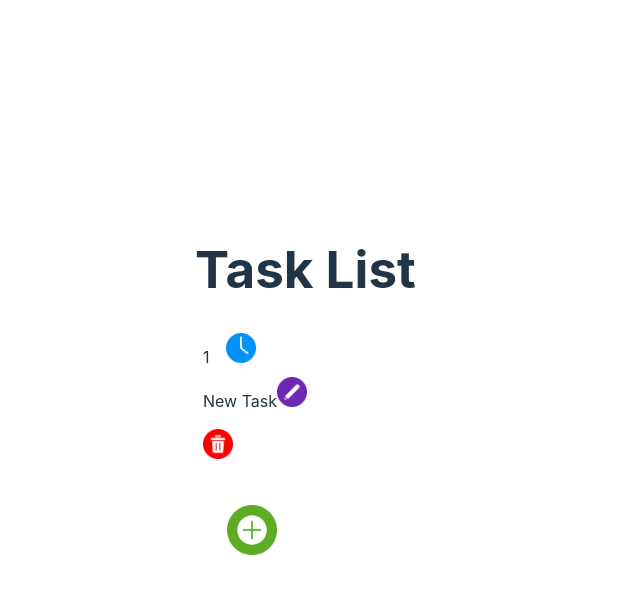
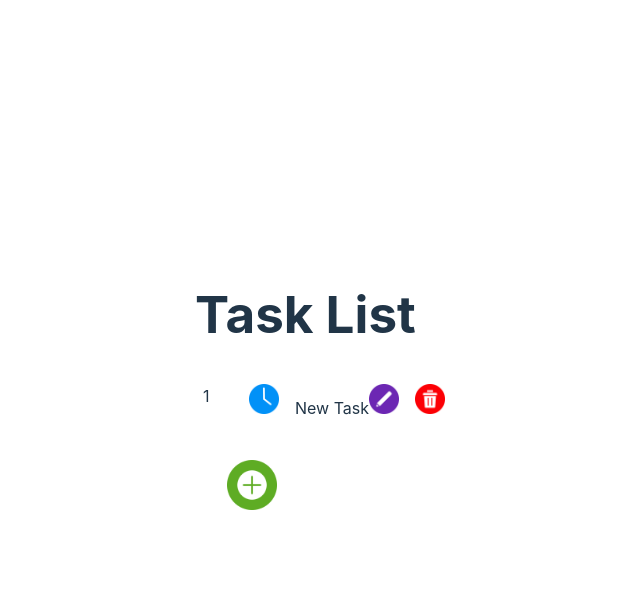
Before and after one commit to SimonGHTang/to-do-list-app, a React (Vite) app: page / in a window 1280 px wide. Both pictures are taken after a click on the picture 337 px from the left and 459 px from the top of the page. Shown: the top 594 px of the page, without its empty margins (85-725 px from the left). Built offline with nearby package versions, Linux system fonts and the light colour scheme.

Commit message:
Componentised App.jsx - Extracted components in App.jsx into own components - Cleaned up and consolidated CSS files - Enforcing 2 space tabs - Total rework of handling methods

```diff
--- a/src/App.jsx
+++ b/src/App.jsx
@@ -10,44 +10,78 @@ function App() {
 
   const [taskList, setTaskList] = useState(initialTaskList);
 
-  function emptyTask() {
-    return {
-      key: crypto.randomUUID(),
-      order: 1,
-      completed: false,
-      desc: "New Task",
-    };
+  const updateLocalStorage = (updatedTaskList) => {
+    localStorage.setItem("taskList", JSON.stringify(updatedTaskList))
   }
 
-  function handleNewTaskClick() {
-    setTaskList((prevState) => [...prevState.slice(0, prevState.length), emptyTask()]);
+  function handleAddNewTask() {
+    console.log('handleAddNewTask');
+
+    const updatedTaskList = [
+      ...taskList,
+      {
+        key: crypto.randomUUID(),
+        order: 1,
+        completed: false,
+        description: "New Task",
+      }
+    ]
+
+    setTaskList(updatedTaskList)
+    updateLocalStorage(updatedTaskList);
   }
 
-  const handleChanges = (newTask) => {
-    let tempArray = taskList.toSpliced(taskList.length);
-    let taskIndex = tempArray.findIndex((task) => task.key === newTask.key);
-    if (taskIndex !== -1) {
-      tempArray[taskIndex] = newTask;
-    }
-    setTaskList(tempArray);
+  const handleTaskCompleteChange = (taskId) => {
+    console.log('handleTaskCompleteChange');
+
+    const updatedTaskList = taskList.map((task) => {
+      if (task.key !== taskId) return task;
+
+      return {
+        ...task,
+        completed: !task.completed,
+      }
+    })
+
+    setTaskList(updatedTaskList);
+    updateLocalStorage(updatedTaskList);
+  }
+
+  const handleTaskDescriptionChange = (taskId, updatedDescription) => {
+    console.log('handleTaskDescriptionChange');
+
+    const updatedTaskList = taskList.map((task) => {
+      if (task.key !== taskId) return task;
+
+      return {
+        ...task,
+        description: updatedDescription,
+      }
+    })
+
+    setTaskList(updatedTaskList);
+    updateLocalStorage(updatedTaskList);
   };
 
-  const handleDelete = (key) => {
-    let tempArray = taskList.toSpliced(taskList.length);
-    let taskIndex = tempArray.findIndex((task) => task.key === key);
-    if (taskIndex !== -1) {
-      tempArray.splice(taskIndex, 1);
-    }
-    setTaskList(tempArray);
+  const handleDeleteTask = (taskId) => {
+    console.log('handleDelete', taskId)
+    const updatedTaskList = taskList.filter(({ key }) => taskId !== key);
+
+    setTaskList(updatedTaskList);
+    updateLocalStorage(updatedTaskList);
   };
 
   return (
     <MainLayout>
       <Container>
         <TodoHeader title="Task List" />
-        {localStorage.setItem("taskList", JSON.stringify(taskList))}
-        <TaskItemList taskList={taskList} handleChanges={handleChanges} handleDelete={handleDelete}/>
-        <TodoFooter handleNewTaskClick={handleNewTaskClick} />
+        <TaskItemList
+          taskList={taskList}
+          onTaskCompleteChange={handleTaskCompleteChange}
+          onTaskDescriptionChange={handleTaskDescriptionChange}
+          onTaskDelete={handleDeleteTask}
+        />
+        <TodoFooter onAddNewTask={handleAddNewTask} />
       </Container>
     </MainLayout>
   );
--- a/src/TaskDescDisplay.jsx
+++ b/src/TaskDescDisplay.jsx
@@ -1,10 +1,10 @@
 import editIcon from './assets/pencil.png'
 
-const TaskDescDisplay = ({handleClick, desc}) => (
-  <div className="desc-display" onClick={() => handleClick()}>
-    <span>{desc}</span>
-    <img className='icon' src={editIcon}/>
-  </div>
+const TaskDescDisplay = ({ handleClick, description }) => (
+  <>
+    <span onClick={handleClick}>{description}</span>
+    <img className='icon' onClick={handleClick} src={editIcon}/>
+  </>
 )
 
 export default TaskDescDisplay;
--- a/src/TaskDescEdit.jsx
+++ b/src/TaskDescEdit.jsx
@@ -1,20 +1,37 @@
-import { useState } from "react";
 import saveIcon from "./assets/save.png";
 
-const TaskDescEdit = ({ saveDesc, desc }) => {
-  const [descInput, setDescInput] = useState(desc)
+const TaskDescEdit = ({ taskId, onTaskDescriptionChange, onEditEditModeUpdate, description }) => {
+
+  const handleUpdateDescription = (event) => {
+    const updatedDescription = event.target.value;
+    onTaskDescriptionChange(taskId, updatedDescription);
+  }
+
+  const handleEnterKeyPress = (event) => {
+    if (event.key === 'Enter') {
+      saveDescriptionUpdateEditMode();
+    }
+  }
+
+  const handleUpdateEditMode = () => {
+    saveDescriptionUpdateEditMode();
+  }
+
+  const saveDescriptionUpdateEditMode = () => {
+    onTaskDescriptionChange(taskId, description);
+    onEditEditModeUpdate(false);
+  }
 
   return (
-    <div className="desc-display">
+    <>
       <input
         autoFocus
-        defaultValue={descInput}
-        onChange={(e) => setDescInput(e.target.value)}
-        onKeyDown={(e) => e.key === 'Enter' ? saveDesc(descInput): {}}
-        // onBlur={(e) => saveDesc(descInput)}
+        defaultValue={description}
+        onChange={handleUpdateDescription}
+        onKeyDown={handleEnterKeyPress}
       />
-      <img className="icon" onClick={() => saveDesc(descInput)} src={saveIcon} />
-    </div>
+      <img className="icon" onClick={handleUpdateEditMode} src={saveIcon} />
+    </>
   );
 };
 
--- a/src/TaskRow.jsx
+++ b/src/TaskRow.jsx
@@ -5,38 +5,49 @@ import deleteIcon from "./assets/delete.png";
 import checkedIcon from "./assets/checked.png";
 import timeIcon from "./assets/time.png";
 
-const TaskRow = ({ task, handleDelete, handleChanges }) => {
-  const [editingDesc, setEditingDesc] = useState(false);
-  const { key, order, completed, desc } = task;
+const TaskRow = ({ task, onTaskCompleteChange, onTaskDescriptionChange, onTaskDelete }) => {
 
-  const saveDesc = (newDesc) => {
-    handleClick();
+  const { key: taskId, order, completed, description } = task;
 
-    handleChanges({...task, desc: newDesc});
-  };
+  const [ isEditing, setIsEditing ] = useState(false);
 
-  const saveComplete = () => {
-    handleChanges({...task, completed: !completed});
-  };
-
-  const handleClick = () => {
-    setEditingDesc((prevState) => !prevState);
-  };
+  const handleTaskDelete = () => {
+    setIsEditing(false);
+    onTaskDelete(taskId);
+  }
 
   return (
     <div className="task-row">
-      <span className="icon">{order}</span>
-      <span className="icon" onClick={() => {saveComplete()}}>{completed ? (
-        <img className="icon" src={checkedIcon} />
-      ) : (
-        <img className="icon" src={timeIcon} />
-      )}</span>
-      {editingDesc ? (
-        <TaskDescEdit saveDesc={saveDesc} desc={desc} />
-      ) : (
-        <TaskDescDisplay handleClick={() => handleClick()} desc={desc} />
-      )}
-      <img className="icon" onClick={() => handleDelete(key)} src={deleteIcon} />
+      <div className="icon">{order}</div>
+      <div className="icon">
+        {
+          completed
+            ? <img className="icon" src={checkedIcon} onClick={() => onTaskCompleteChange(taskId)} />
+            : <img className="icon" src={timeIcon} onClick={() => onTaskCompleteChange(taskId)} />
+        }
+      </div>
+      <div className="desc-display">
+        {
+          isEditing
+            ? <TaskDescEdit
+              taskId={taskId}
+              onTaskDescriptionChange={onTaskDescriptionChange}
+              onEditEditModeUpdate={setIsEditing}
+              description={description}
+            />
+            : <TaskDescDisplay
+              handleClick={() => setIsEditing(true)}
+              description={description}
+            />
+        }
+      </div>
+      <div>
+        <img
+          className="icon"
+          src={deleteIcon}
+          onClick={handleTaskDelete}
+        />
+      </div>
     </div>
   );
 };
--- a/src/components/todo-footer.jsx
+++ b/src/components/todo-footer.jsx
@@ -1,8 +1,8 @@
 import plusIcon from "../assets/plus.png";
 
-const TodoFooter = ({ handleNewTaskClick }) => (
+const TodoFooter = ({ onAddNewTask }) => (
   <div>
-    <img className="plus-icon" onClick={handleNewTaskClick} src={plusIcon} />
+    <img className="plus-icon" onClick={onAddNewTask} src={plusIcon} />
   </div>
 )
 
--- a/src/components/todo-item-list.jsx
+++ b/src/components/todo-item-list.jsx
@@ -1,16 +1,15 @@
 import TaskRow from "../TaskRow.jsx";
 
-const TodoItemList = ({ taskList, handleChanges, handleDelete }) => (
-  <span>
+const TodoItemList = ({ taskList, ...rest }) => (
+  <div>
     {taskList.map((task) => (
       <TaskRow
+        key={task.key}
         task={task}
-        handleChanges={handleChanges}
-        handleDelete={handleDelete}
-        key={task.key}
+        {...rest}
       />
     ))}
-  </span>
+  </div>
 )
 
 export default TodoItemList;
--- a/src/index.css
+++ b/src/index.css
@@ -83,28 +83,11 @@ body {
 }
 
 .task-row {
-  height: fit-content;
-  border-top: solid;
-  border-top-width: 1px;
-  border-top-color: white;
+  display: flex;
 }
 
 .task-row > * {
   margin: 0.5em;
-}
-
-div [class^="desc"] {
-  margin: 0.5em;
-  align-items: ;
-  width: 65%;
-}
-
-div [class^="desc"] > span, div [class^="desc"] > input {
-  font-size: 1em;
-  padding: 0px;
-  /* padding-right: 0.5em; */
-  border-width: 0px;
-  width: inherit - 60px;
 }
 
 .input {
```
